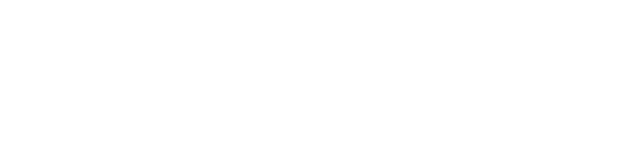
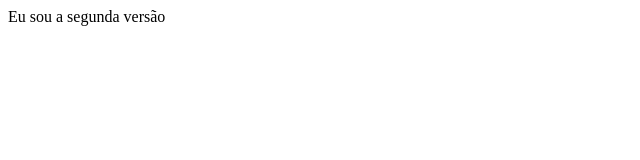
Before and after one commit to jvmmsz/SENACSHOES, a plain HTML site: page index.html in a window 1280 px wide. Shown: the whole page, without its empty margins (0-640 px from the left). Drawn offline with Linux system fonts and the light colour scheme.

Commit message:
Segundo commit

```diff
--- a/index.html
+++ b/index.html
@@ -6,6 +6,6 @@
     <title>Document</title>
 </head>
 <body>
-
+    Eu sou a segunda versão
 </body>
 </html>
```
Also changed, not shown: 1 other file.
